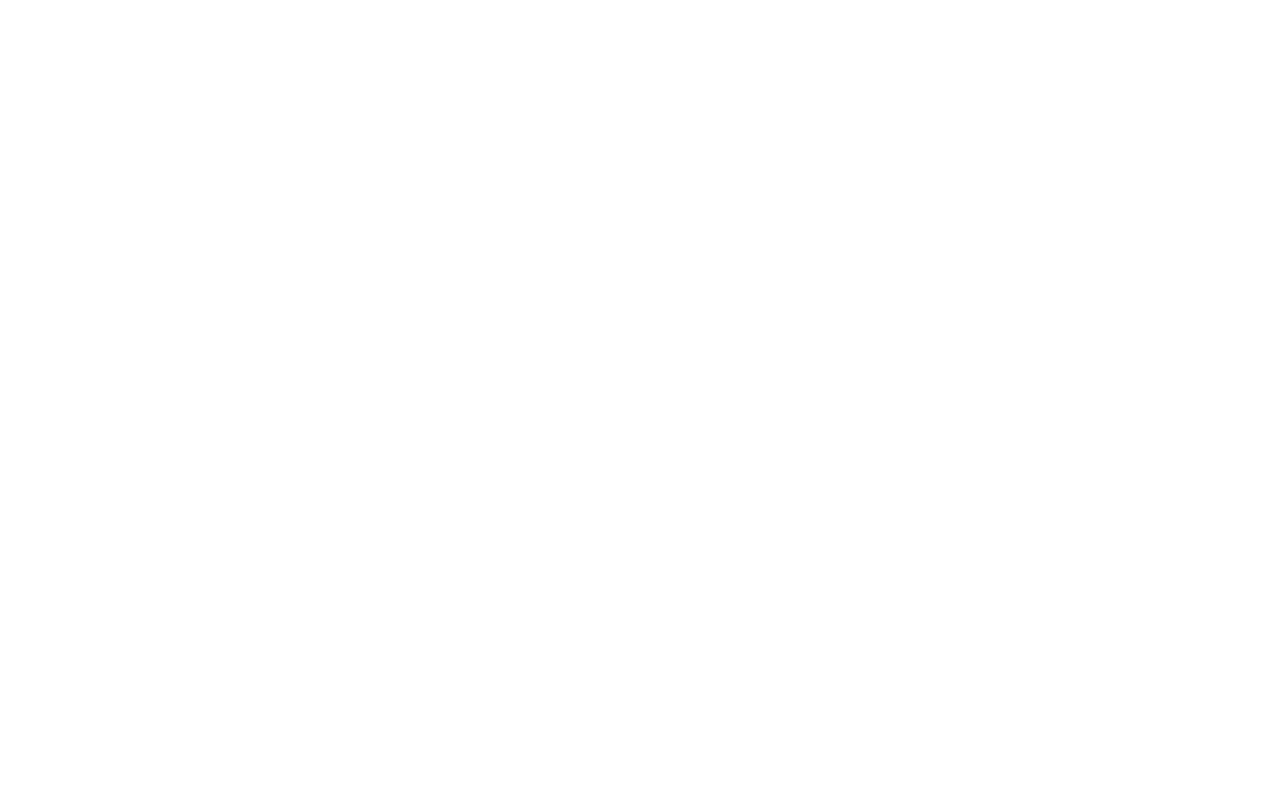
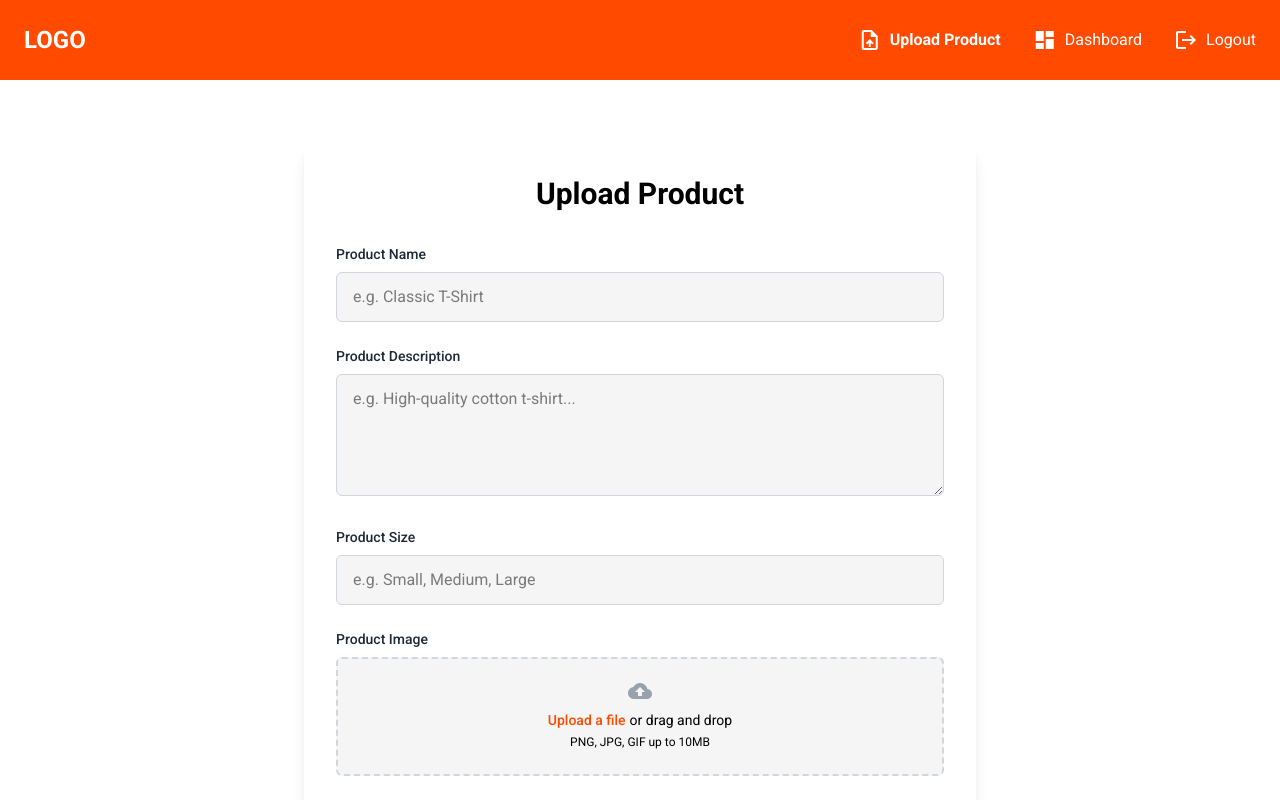
Before and after one commit to murtazatankiwala456/newnajmifabricationaluminiumandsteelrack, a React (Vite) app in the folder frontend/: page /admin/upload-product in a window 1280 px wide. Before the commit this address had no page. Shown: the top 800 px of the page. Built offline with nearby package versions, Linux system fonts and the light colour scheme; sample sign-in values are in the browser's storage; the HTML template or start-up script is replaced by a standard one.

Commit message:
Made upload product form and upload product page under admin and fix logout to button from navlink

```diff
--- a/frontend/src/App.jsx
+++ b/frontend/src/App.jsx
@@ -6,6 +6,7 @@ import ProductDetailPage from "./components/pages/Product-Detail/ProductDetailPa
 import AdminLoginPage from "./components/pages/Admin/Auth/AdminLoginPage";
 import AdminHomePage from "./components/pages/Admin/AdminHome/AdminHomePage.jsx";
 import ProtectedRoute from "./components/ProtectedRoute/ProtectedRoute.jsx";
+import UploadProductPage from "./components/pages/Admin/Products/UploadProduct/UploadProductPage.jsx";
 
 const App = () => {
   return (
@@ -23,6 +24,14 @@ const App = () => {
           </ProtectedRoute>
         }
       />
+      <Route
+        path="/admin/upload-product"
+        element={
+          <ProtectedRoute>
+            <UploadProductPage />
+          </ProtectedRoute>
+        }
+      />
     </Routes>
   );
 };
--- a/frontend/src/components/common/Headers/AdminHeader/AdminHeader.jsx
+++ b/frontend/src/components/common/Headers/AdminHeader/AdminHeader.jsx
@@ -16,10 +16,12 @@ const AdminHeader = () => {
       aria-label="Header"
     >
       <div className="mx-auto flex justify-between items-center">
-        <div className="text-white text-2xl font-bold">LOGO</div>
+        <NavLink to={"/admin/home"}>
+          <div className="text-white text-2xl font-bold">LOGO</div>
+        </NavLink>
         <nav className="flex items-center space-x-8 hidden md:flex" id="menu">
           <NavLink
-            to={"/upload"}
+            to={"/admin/upload-product"}
             className="flex items-center text-white hover:text-gray-200 space-x-2"
             role="menuitem"
             aria-label="Upload Product"
@@ -38,15 +40,15 @@ const AdminHeader = () => {
             <span>Dashboard</span>
           </NavLink>
 
-          <NavLink
-            to={"/admin"}
+          <button
+            onClick={handleLogout}
             className="flex items-center text-white hover:text-gray-200 space-x-2 cursor-pointer"
             role="menuitem"
             aria-label="Logout"
           >
             <span className="material-icons text-lg">logout</span>
-            <span onClick={handleLogout}>Logout</span>
-          </NavLink>
+            <span>Logout</span>
+          </button>
         </nav>
         <button
           id="hamburger"
@@ -106,7 +108,7 @@ const AdminHeader = () => {
       {isOpen && (
         <nav className="flex flex-col space-y-4 mt-4 md:hidden" id="menu">
           <NavLink
-            to={"/upload"}
+            to={"/admin/upload-product"}
             className="flex items-center text-white hover:text-gray-200 space-x-2"
             aria-label="Upload Product"
           >
@@ -123,14 +125,14 @@ const AdminHeader = () => {
             <span>Dashboard</span>
           </NavLink>
 
-          <NavLink
-            to={"/admin"}
+          <button
+            onClick={handleLogout}
             className="flex items-center text-white hover:text-gray-200 space-x-2 cursor-pointer"
             aria-label="Logout"
           >
             <span className="material-icons text-lg">logout</span>
-            <span onClick={handleLogout}>Logout</span>
-          </NavLink>
+            <span>Logout</span>
+          </button>
         </nav>
       )}
     </header>
--- /dev/null
+++ b/frontend/src/components/pages/Admin/Products/UploadProduct/UploadProductForm/UploadProductForm.jsx
@@ -0,0 +1,88 @@
+const UploadProductForm = () => {
+  return (
+    <div class="max-w-2xl mx-auto bg-secondary p-8 rounded-lg shadow-lg">
+      <h1 class="text-heading text-3xl font-bold text-center mb-8">
+        Upload Product
+      </h1>
+      <form action="">
+        <div class="mb-6">
+          <label
+            class="block text-gray-800 text-sm font-medium mb-2"
+            for="productName"
+          >
+            Product Name
+          </label>
+          <input
+            class="w-full px-4 py-3 bg-neutral-accent border border-gray-300 rounded-md focus:outline-none focus:ring-2 focus:ring-bright-orange"
+            id="productName"
+            placeholder="e.g. Classic T-Shirt"
+            type="text"
+          />
+        </div>
+        <div class="mb-6">
+          <label
+            class="block text-gray-800 text-sm font-medium mb-2"
+            for="productDescription"
+          >
+            Product Description
+          </label>
+          <textarea
+            class="w-full px-4 py-3 bg-neutral-accent border border-gray-300 rounded-md focus:outline-none focus:ring-2 focus:ring-bright-orange"
+            id="productDescription"
+            placeholder="e.g. High-quality cotton t-shirt..."
+            rows="4"
+          ></textarea>
+        </div>
+        <div class="mb-6">
+          <label
+            class="block text-gray-800 text-sm font-medium mb-2"
+            for="productSize"
+          >
+            Product Size
+          </label>
+          <input
+            class="w-full px-4 py-3 bg-neutral-accent border border-gray-300 rounded-md focus:outline-none focus:ring-2 focus:ring-bright-orange"
+            id="productSize"
+            placeholder="e.g. Small, Medium, Large"
+            type="text"
+          />
+        </div>
+        <div class="mb-8">
+          <label class="block text-gray-800 text-sm font-medium mb-2">
+            Product Image
+          </label>
+          <div class="mt-1 flex justify-center px-6 pt-5 pb-6 border-2 border-gray-300 border-dashed rounded-md bg-neutral-accent">
+            <div class="space-y-1 text-center">
+              <span class="material-icons text-gray-400 text-5xl">
+                cloud_upload
+              </span>
+              <div class="flex text-sm text-body">
+                <label
+                  class="relative cursor-pointer bg-secondary rounded-md font-medium text-primary hover:text-primary focus-within:outline-none focus-within:ring-2 focus-within:ring-offset-2 focus-within:ring-primary"
+                  for="file-upload"
+                >
+                  <span>Upload a file</span>
+                  <input
+                    class="sr-only"
+                    id="file-upload"
+                    name="file-upload"
+                    type="file"
+                  />
+                </label>
+                <p class="pl-1">or drag and drop</p>
+              </div>
+              <p class="text-xs text-body">PNG, JPG, GIF up to 10MB</p>
+            </div>
+          </div>
+        </div>
+        <button
+          class="w-full bg-primary text-white font-bold py-3 px-4 rounded-md transition duration-300"
+          type="submit"
+        >
+          Upload
+        </button>
+      </form>
+    </div>
+  );
+};
+export default UploadProductForm;
--- /dev/null
+++ b/frontend/src/components/pages/Admin/Products/UploadProduct/UploadProductPage.jsx
@@ -0,0 +1,11 @@
+import AdminLayout from "../../../../common/Layout/AdminLayout/AdminLayout";
+import UploadProductForm from "./UploadProductForm/UploadProductForm";
+
+const UploadProductPage = () => {
+  return (
+    <AdminLayout>
+      <UploadProductForm />
+    </AdminLayout>
+  );
+};
+export default UploadProductPage;
```
